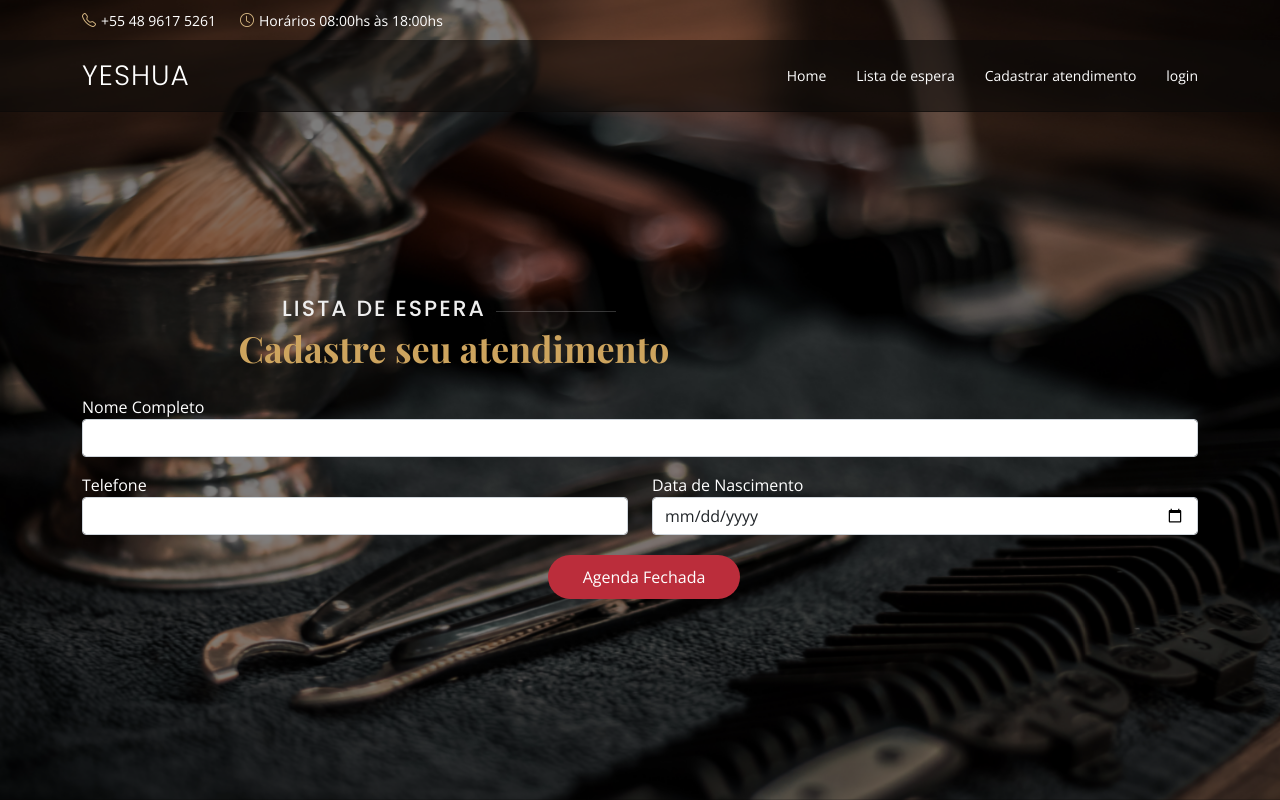
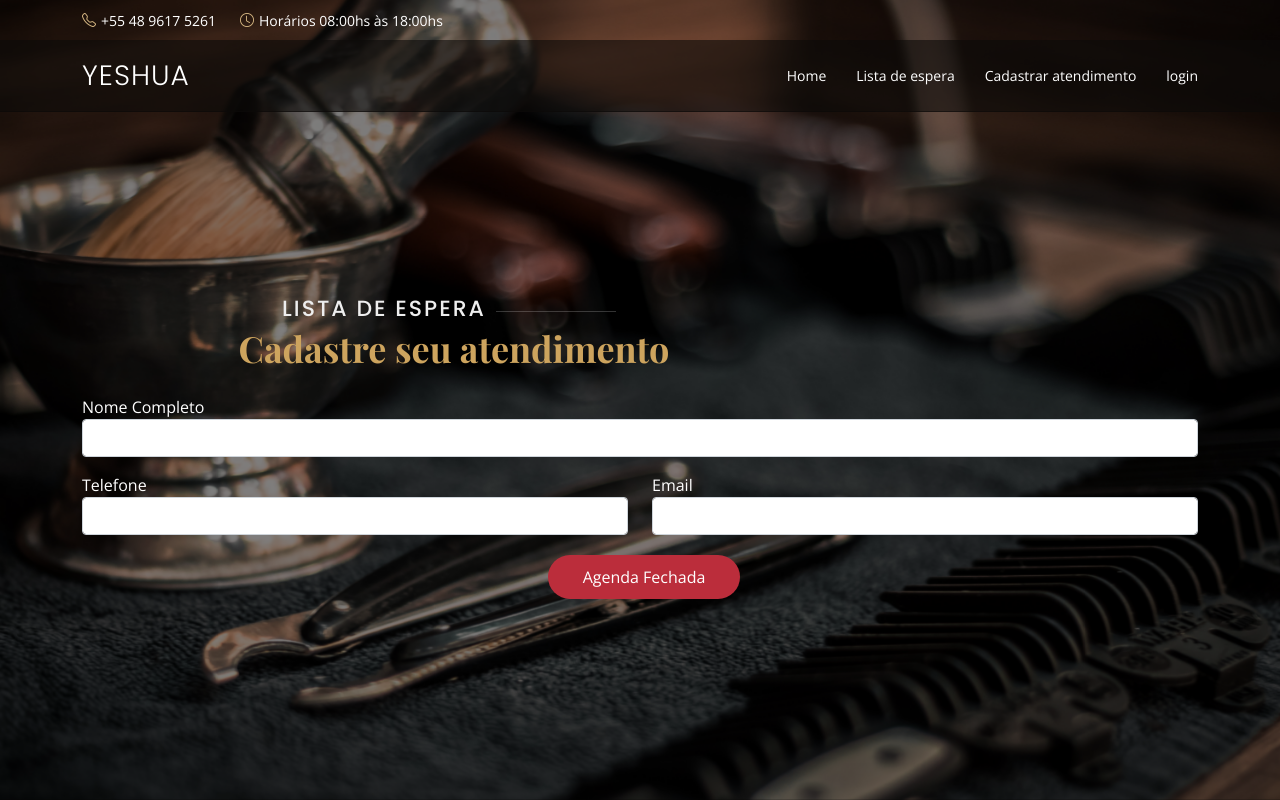
Before and after one commit to GabrielMBoeira/yeshua, a PHP site: page /create.php in a window 1280 px wide. Run offline with PHP 8.4, Linux system fonts and the light colour scheme; data that the repository does not hold is empty; some web fonts are replaced.

Commit message:
alter column birth to email

```diff
--- a/create.php
+++ b/create.php
@@ -41,8 +41,8 @@ $statusCompany = $db->getStatusCompany($conn);
                      <input type="text" name="phone" class="form-control" id="phone" required>
                   </div>
                   <div class="col-md-6 form-group date_nasc d-flex flex-column justify-content-start align-items-start">
-                     <label for="birth">Data de Nascimento</label>
-                     <input type="date" class="form-control" name="birth" id="birth" required>
+                     <label for="email">Email</label>
+                     <input type="email" class="form-control" name="email" id="email" required>
                   </div>
                </div>
                <div class="my-3"></div>
--- a/db/clients/store.php
+++ b/db/clients/store.php
@@ -8,12 +8,12 @@ $client = new Client();
 
 $name = mysqli_real_escape_string($conn, $_POST['name']);
 $phone = mysqli_real_escape_string($conn, $_POST['phone']);
-$birth = mysqli_real_escape_string($conn, $_POST['birth']);
+$email = mysqli_real_escape_string($conn, $_POST['email']);
 $status = 'active';
 
 if (isset($_POST['submitCreate'])) {
 
-    if ($client->insert($conn, $name, $phone, $birth, $status)) {
+    if ($client->insert($conn, $name, $phone, $email, $status)) {
         header('location: ../../list.php');
     } else {
         $_SESSION['msg'] = "<div class='alert alert-danger mt-5' role='alert'>Erro ao cadastrar atendimento!</div>";
--- a/models/Client.php
+++ b/models/Client.php
@@ -14,12 +14,12 @@ class Client
         return $clients;
     }
 
-    function insert($conn, $name, $phone, $birth, $status)
+    function insert($conn, $name, $phone, $email, $status)
     {
-        $sql = "INSERT INTO clients (name, phone, birth, status) VALUES (?, ?, ?, ?)";
+        $sql = "INSERT INTO clients (name, phone, email, status) VALUES (?, ?, ?, ?)";
 
         $stmt = $conn->prepare($sql);
-        $stmt->bind_param('ssss', $name, $phone, $birth, $status);
+        $stmt->bind_param('ssss', $name, $phone, $email, $status);
 
         if ($stmt->execute()) {
             return true;
```
